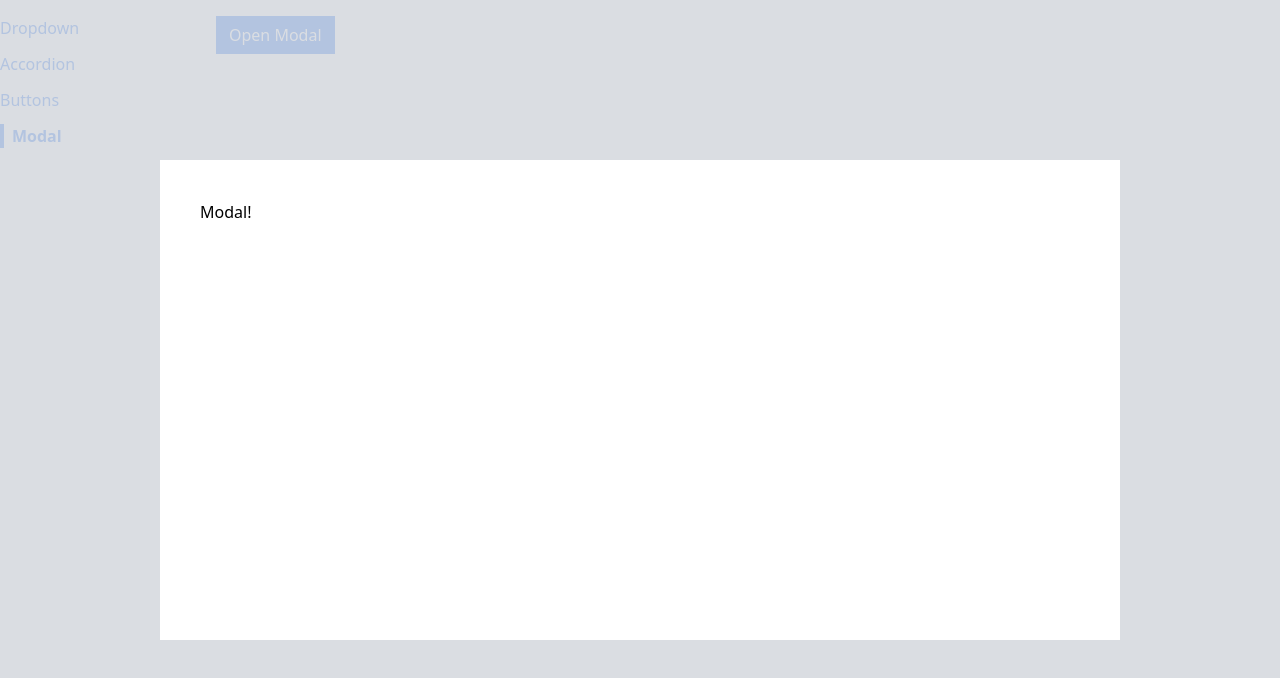
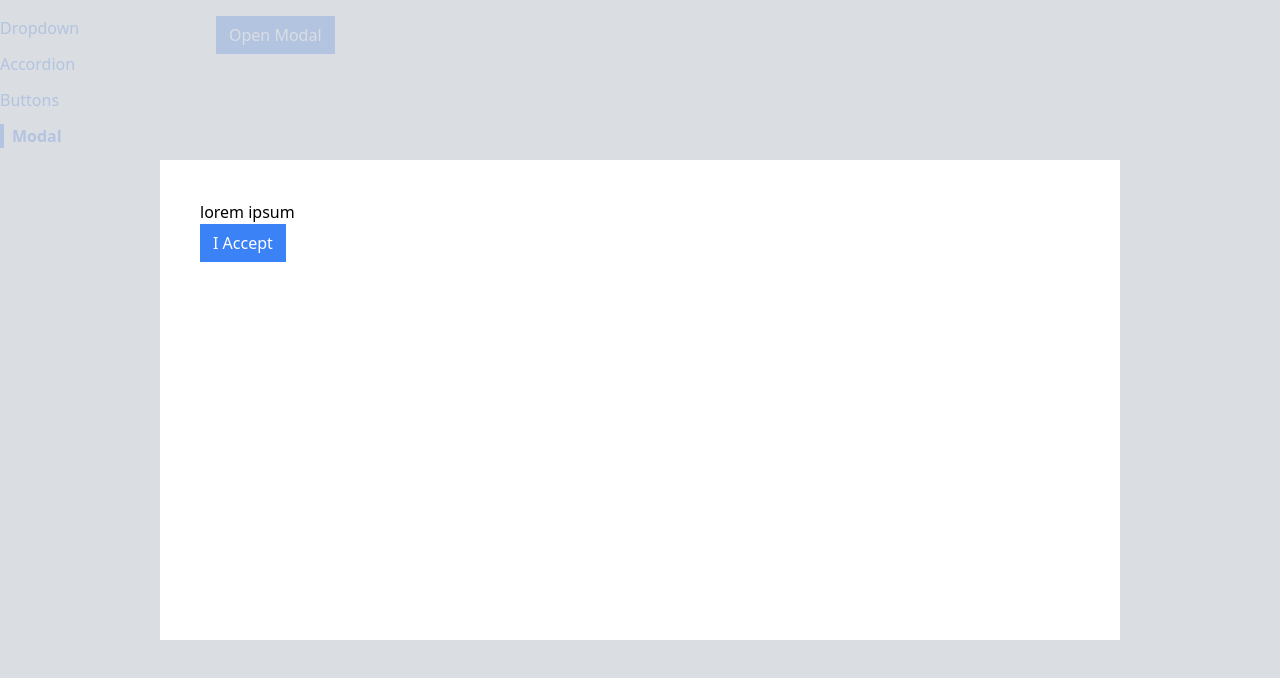
Before and after one commit to Pawelv9/comps, a React (Create React App) app: page /modal in a window 1280 px wide. Both pictures are taken after a click on the button "Open Modal". Shown: the top 678 px of the page. Built offline with nearby package versions, Linux system fonts and the light colour scheme.

Commit message:
customizing the modal

```diff
--- a/src/components/Modal.js
+++ b/src/components/Modal.js
@@ -1,12 +1,13 @@
 import {createPortal} from "react-dom";
 
-function Modal({ onClose }) {
+function Modal({ onClose, children, actionBar }) {
     return createPortal(
         <div>
             <div onClick={onClose} className='absolute inset-0 bg-gray-300 opacity-80'>
             </div>
             <div className='absolute inset-40 p-10 bg-white'>
-                Modal!
+                {children}
+                {actionBar}
             </div>
         </div>,
         document.querySelector('.modal-container'),
--- a/src/pages/ModalPage.js
+++ b/src/pages/ModalPage.js
@@ -2,7 +2,7 @@ import Modal from "../components/Modal";
 import Button from "../components/Button";
 import {useState} from "react";
 
-function ModalPage(props) {
+function ModalPage  () {
     const [showModal, setShowModal] = useState(false)
 
     const handleClick = () => {
@@ -13,12 +13,22 @@ function ModalPage(props) {
         setShowModal(false);
     }
 
+    const actionBar = <div>
+        <Button onClick={handleClose} primary>I Accept</Button>
+    </div>
+
+    const modal = <Modal
+        onClose={handleClose}
+        actionBar={actionBar}>
+        <p>lorem ipsum</p>
+    </Modal>
+
     return (
         <div>
             <Button onClick={handleClick} primary>
                 Open Modal
             </Button>
-            {showModal && <Modal onClose={handleClose}/>}
+            {showModal && modal}
         </div>
     );
 }
```
